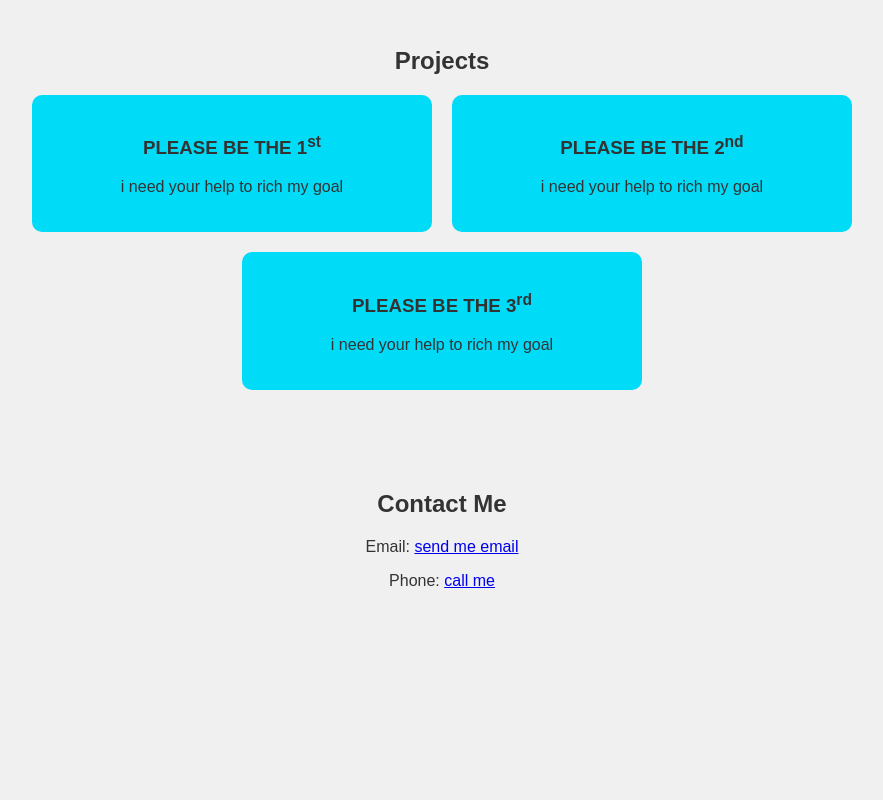
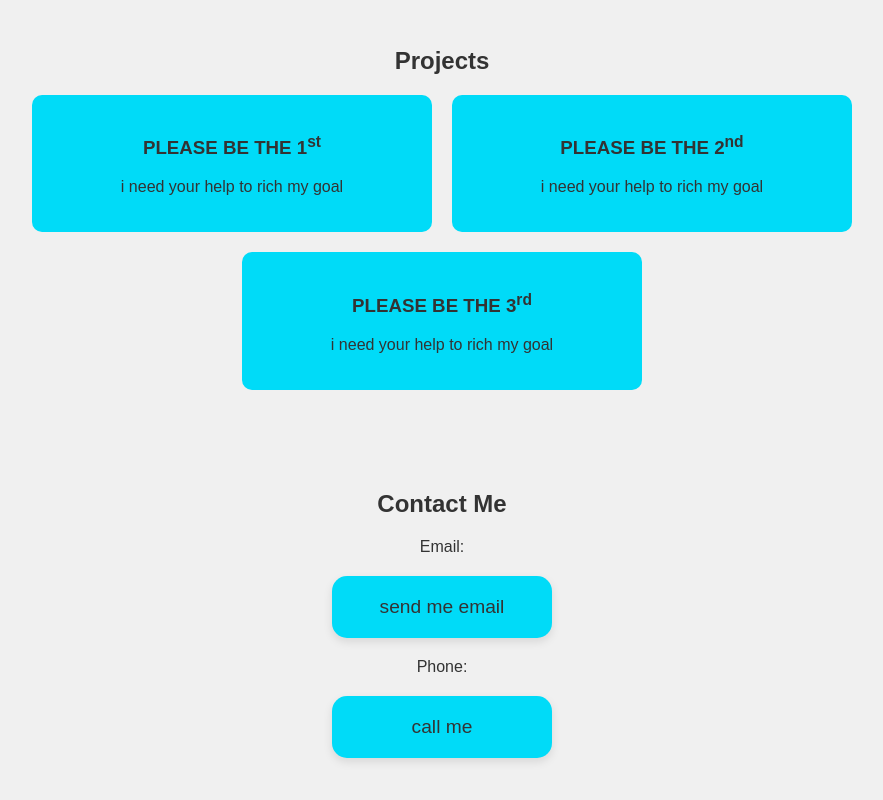
Before and after one commit to nathinael1/Nathi-portfolio, a plain HTML site: page index.html in a window 1280 px wide. Shown: the part 848-1648 px from the top of the page, without its empty margins (198-1081 px from the left). Before the commit the page ends 1494 px from the top, so only its background shows below. Drawn offline with Linux system fonts and the light colour scheme.

Commit message:
Update styles.css

```diff
--- a/styles.css
+++ b/styles.css
@@ -50,7 +50,7 @@ header {
 }
 
 /* Ensure the text color in specific sections adapts to the theme */
-h1, h2, h3, p {
+h1, h2, h3, p, a{
     color: var(--text-color);
 }
 
@@ -59,6 +59,7 @@ h1, h2, h3, p {
     opacity: 1;
     transition: opacity 0.3s;
     position: fixed;
+    justify-content: 100px;
 }
 
 body.dark-mode #light-icon {
@@ -75,7 +76,11 @@ body.dark-mode #dark-icon {
 }
 
 /* Add more transition or color changes for texts, buttons, and elements in dark mode if needed */
+.theme-switch{
+    justify-content: left;
+    margin-right: 800px;
 
+}
 
 /* Navigation Styling */
 .nav-box {
@@ -215,6 +220,24 @@ body.dark-mode #dark-icon {
     padding: 40px;
     text-align: center;
     color: var(--text-color);
+    justify-content: center;
+
+}
+.contact p a{
+    background-color: var(--hover-background-color);
+    border-radius: 15px;
+    padding: 20px;
+    text-align: center;
+    font-family: 'Poppins', sans-serif;
+    font-size: 1.2rem;
+    color: var(--text-color);
+    box-shadow: 0 4px 10px rgba(0, 0, 0, 0.1);
+    max-width: 600px;
+    margin: 20px auto;
+    position: relative;
+    text-decoration: none;
+    display: block;
+    width: 180px;
 }
 
 /* Text Animations */
@@ -267,16 +290,23 @@ body.dark-mode #dark-icon {
         max-height: 0;
         overflow: hidden;
         margin-top: -30px;
+        margin-left: 65px;
     }
 
     .nav-box ul.show {
         display: flex; /* Show on toggle */
         max-height: 500px; /* Allow enough height for items */
+
     }
 
+    .theme-switch{
+        justify-content: left;
+        margin-right: 85%;
+
+    }
     .menu-icon {
         display: block; /* Show menu icon on mobile */
-        padding-right: 10px;
+        padding-right: 25px;
     }
 
     .profile-section {
```
